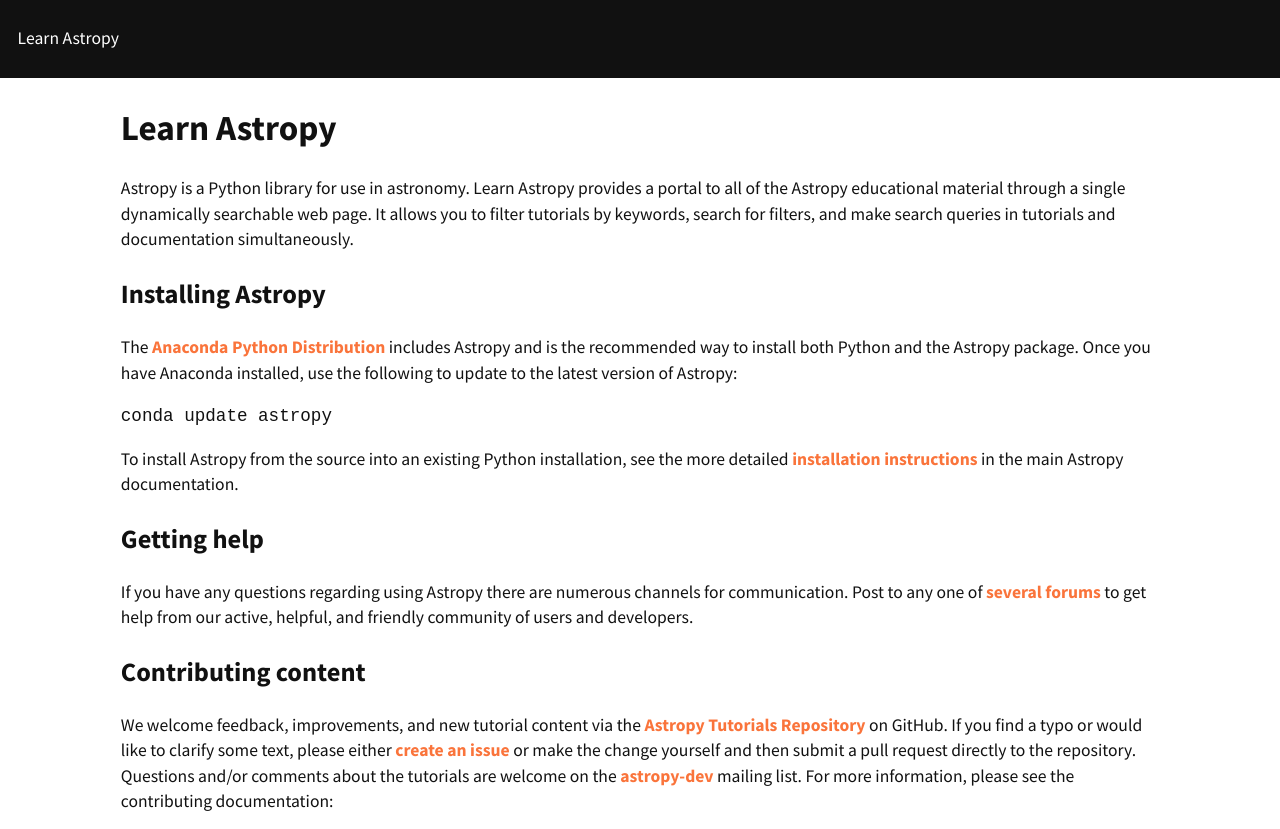
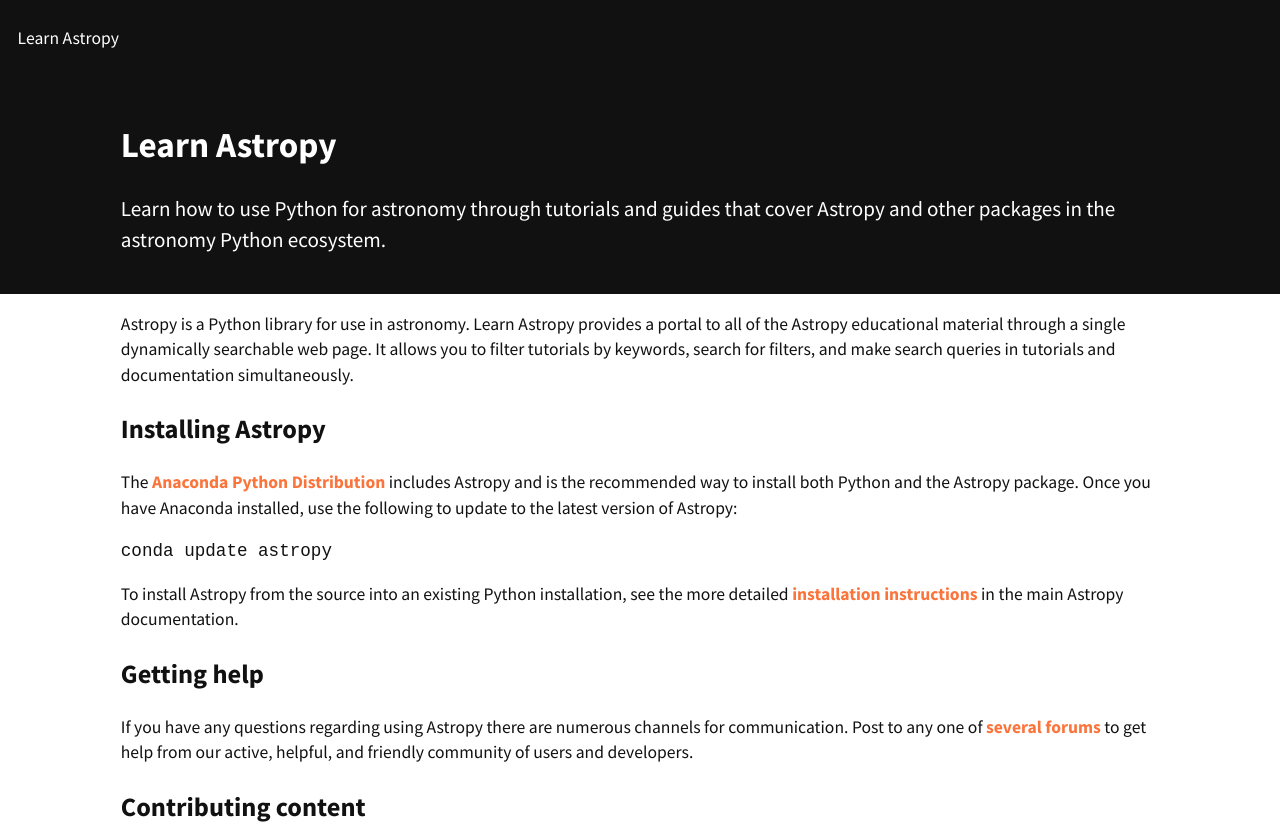
Before and after one commit to astropy/learn-astropy, a Gatsby site: page / in a window 1280 px wide. Shown: the top 829 px of the page. Built offline with nearby package versions, Linux system fonts and the light colour scheme; Gatsby itself is replaced by a stand-in of ours.

Commit message:
Create a PageCover component
This component works well with the new NavHeader. It presents a
full-width background and is meant to encompass the page's title and a
lead paragraph or graphic.

```diff
--- /dev/null
+++ b/src/components/pageCover.js
@@ -0,0 +1,39 @@
+import React from 'react';
+import PropTypes from 'prop-types';
+import styled from 'styled-components';
+
+const FullWidthContainer = styled.div`
+  width: 100vw;
+  position: relative;
+  left: 50%;
+  right: 50%;
+  margin: 0 -50vw;
+  background-color: var(--astropy-nav-header-color);
+  color: var(--astropy-nav-header-text-color);
+`;
+
+const StyledPageCoverContent = styled.header`
+  margin: 0 auto;
+  max-width: var(--astropy-content-width);
+  padding: var(--astropy-size-m) var(--astropy-size-s);
+
+  p {
+    font-size: var(--astropy-font-size-ml);
+  }
+`;
+
+/*
+ * The page cover is meant to contain the title and lead paragraph of a
+ * content page.
+ */
+export default function PageCover({ children }) {
+  return (
+    <FullWidthContainer>
+      <StyledPageCoverContent>{children}</StyledPageCoverContent>
+    </FullWidthContainer>
+  );
+}
+
+PageCover.propTypes = {
+  children: PropTypes.node.isRequired,
+};
--- a/src/pages/index.js
+++ b/src/pages/index.js
@@ -4,12 +4,20 @@
 import Layout from '../components/layout';
 import SEO from '../components/seo';
 import CallToActionLink from '../components/callToAction';
+import PageCover from '../components/pageCover';
 
 export default function IndexPage({ location }) {
   return (
     <Layout>
       <SEO location={location} title="Home" />
-      <h1>Learn Astropy</h1>
+      <PageCover>
+        <h1>Learn Astropy</h1>
+        <p>
+          Learn how to use Python for astronomy through tutorials and guides
+          that cover Astropy and other packages in the astronomy Python
+          ecosystem.
+        </p>
+      </PageCover>
       <p>
         Astropy is a Python library for use in astronomy. Learn Astropy provides
         a portal to all of the Astropy educational material through a single
--- a/src/styles/globalStyles.js
+++ b/src/styles/globalStyles.js
@@ -51,8 +51,15 @@
     --astropy-size-xs: 0.25rem;
     --astropy-size-s: 0.5rem;
     --astropy-size-m: 1rem;
+    --astropy-size-ml: 1.2rem;
     --astropy-size-l: 2rem;
     --astropy-size-xl: 4rem;
+
+    /*
+     * Design tokens: font sizes
+     */
+    --astropy-font-size-m: 1rem;
+    --astropy-font-size-ml: 1.2rem;
 
     /*
      * Applied colors
```
